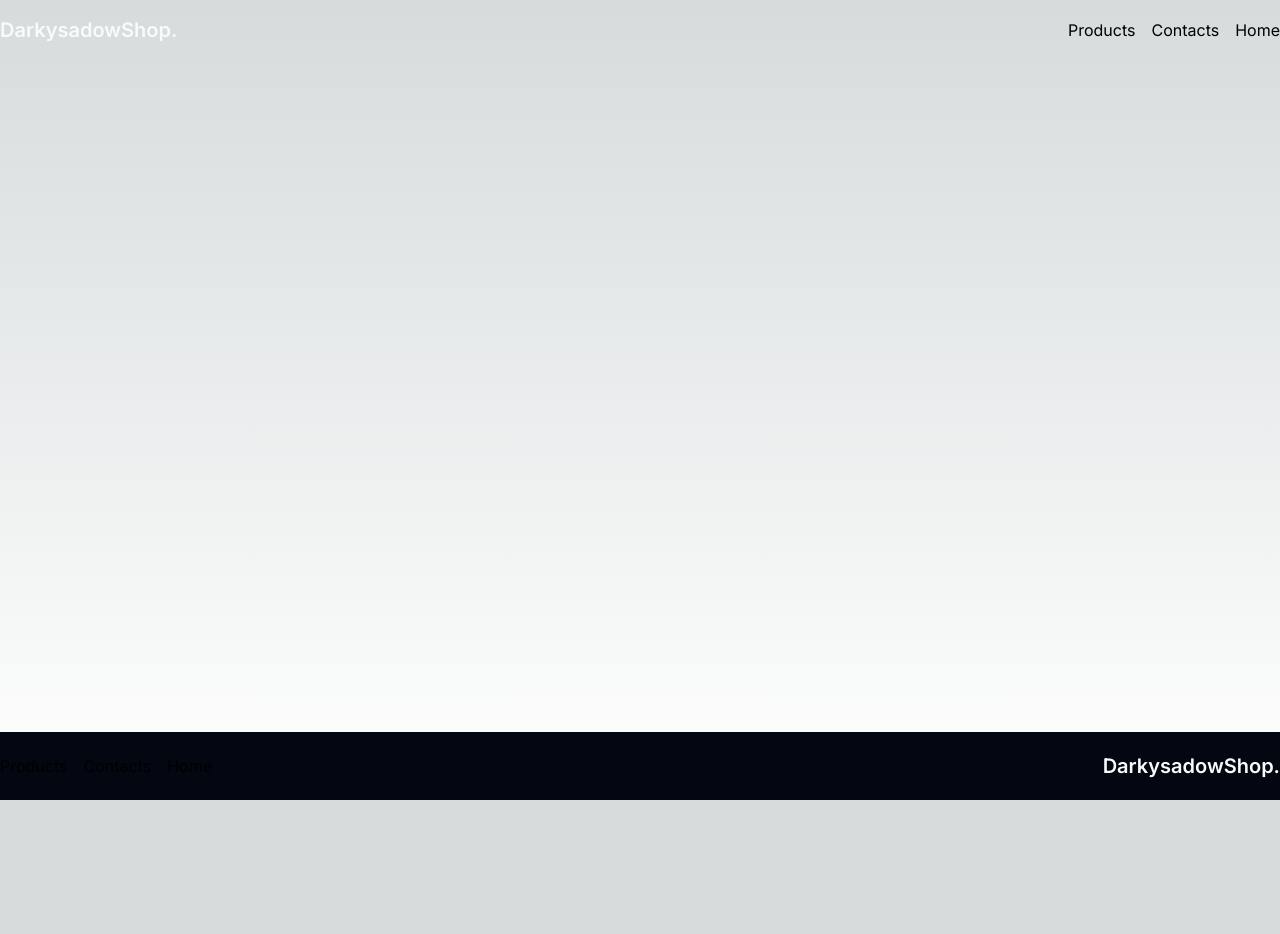
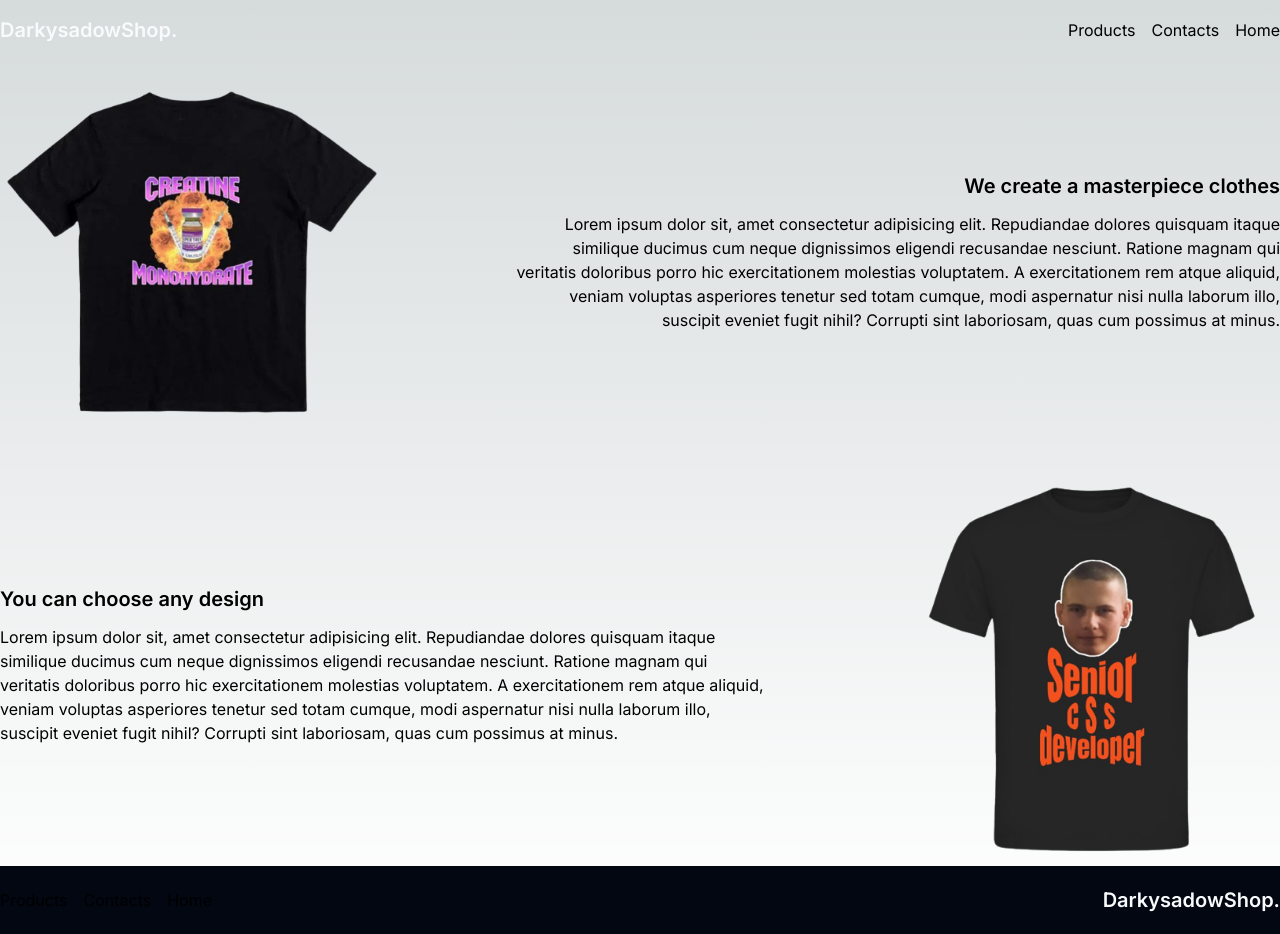
Before and after one commit to darkysadow/clothes-shop, a Next.js app: page / in a window 1280 px wide. Before the commit the page ends 800 px from the top, so only its background shows below. Built offline with nearby package versions, Linux system fonts and the light colour scheme.

Commit message:
Added content to homepage

```diff
--- /dev/null
+++ b/app/page.jsx
@@ -0,0 +1,34 @@
+import Image from 'next/image'
+import creatineImage from './../assets/img/1.png'
+import vovkaImage from './../assets/img/2.png'
+
+export default function Home() {
+  return (
+    <main className='flex flex-col justify-center gap-5 max-md:text center'>
+      <section className='w-full text-right max-md:text-center'>
+        <div className="container mx-auto flex flex-row justify-between items-center max-md:flex-col">
+          <div className="w-[30%] max-md:w-[100%] max-md:flex max-md:flex-row max-md:justify-center">
+            <Image src={creatineImage} objectFit='cover' />
+          </div>
+          <div className="w-[60%] max-md:w-[95%] flex flex-col gap-3">
+            <h2 className='font-semibold text-xl'>We create a masterpiece clothes</h2>
+            Lorem ipsum dolor sit, amet consectetur adipisicing elit. Repudiandae dolores quisquam itaque similique ducimus cum neque dignissimos eligendi recusandae nesciunt. Ratione magnam qui veritatis doloribus porro hic exercitationem molestias voluptatem.
+            A exercitationem rem atque aliquid, veniam voluptas asperiores tenetur sed totam cumque, modi aspernatur nisi nulla laborum illo, suscipit eveniet fugit nihil? Corrupti sint laboriosam, quas cum possimus at minus.
+          </div>
+        </div>
+      </section>
+      <section className='w-full'>
+        <div className="container mx-auto flex flex-row-reverse justify-between items-center max-md:flex-col max-md:text-center">
+          <div className="w-[30%] max-md:w-[100%] max-md:flex max-md:flex-row max-md:justify-center">
+            <Image src={vovkaImage} className='m-0'/>
+          </div>
+          <div className="w-[60%] max-md:w-[95%] flex flex-col gap-3 ">
+            <h2 className='font-semibold text-xl'>You can choose any design</h2>
+            Lorem ipsum dolor sit, amet consectetur adipisicing elit. Repudiandae dolores quisquam itaque similique ducimus cum neque dignissimos eligendi recusandae nesciunt. Ratione magnam qui veritatis doloribus porro hic exercitationem molestias voluptatem.
+            A exercitationem rem atque aliquid, veniam voluptas asperiores tenetur sed totam cumque, modi aspernatur nisi nulla laborum illo, suscipit eveniet fugit nihil? Corrupti sint laboriosam, quas cum possimus at minus.
+          </div>
+        </div>
+      </section>
+    </main>
+  )
+}
--- a/components/BurgerTrigger/BurgerTrigger.jsx
+++ b/components/BurgerTrigger/BurgerTrigger.jsx
@@ -9,7 +9,7 @@
         opened ? setOpened(false) : setOpened(true)
     }
     return (
-        <div className="p-4 space-y-2 rounded shadow relative hidden max-md:block" onClick={toggleOpen}>
+        <div className="p-4 space-y-2 rounded shadow relative hidden max-md:block z-50" onClick={toggleOpen}>
             {!opened && <>
                 <span className="block w-8 h-0.5 bg-gray-100"></span>
                 <span className="block w-8 h-0.5 bg-gray-100"></span>
@@ -21,8 +21,8 @@
                 <span className="block w-8 h-0.5 bg-none"></span>
             </>}
             {opened && <>
-                <div className="absolute right-[1.645rem] w-3 h-3 bg-white rotate-45 bottom-[0.1rem]"></div>
-                <div className="absolute right-6 flex flex-col text-black p-2 items-end rounded-sm rounded-se-none bg-slate-50 space-y-4">
+                <div className="absolute right-[1.645rem] w-3 h-3 bg-slate-800 text-white rotate-45 bottom-[0.1rem] z-50"></div>
+                <div className="absolute right-6  z-50 flex flex-col p-4 text-white bg-slate-800 items-end rounded-sm rounded-se-none space-y-4">
                     <Link href={'/products'}>Products</Link>
                     <Link href={'/contacts'}>Contacts</Link>
                     <Link href={'/'}>Home</Link>
```
Also changed, not shown: app/page.js (deleted, +0 -7 lines), app/globals.css (line endings or trailing spaces), assets/img/1.png (added), assets/img/2.png (added).
